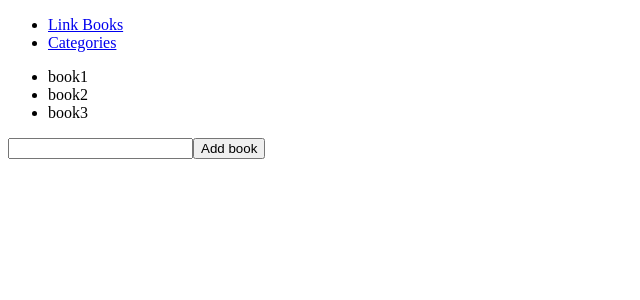
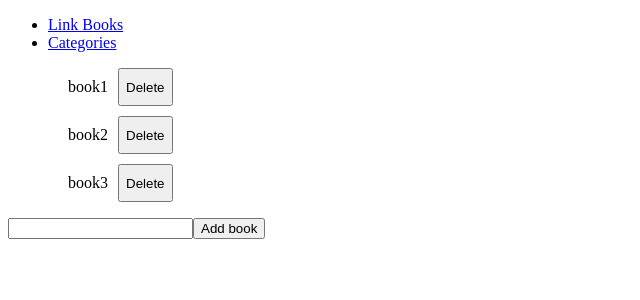
Before and after one commit to andersonlebon/BookStore, a React (Create React App) app: page /books in a window 1280 px wide. Shown: the top 300 px of the page, without its empty margins (0-640 px from the left). Built offline with nearby package versions, Linux system fonts and the light colour scheme.

Commit message:
Add the handleDelet function

```diff
--- a/src/App.js
+++ b/src/App.js
@@ -3,6 +3,7 @@ import { BrowserRouter as Router, Switch, Route } from 'react-router-dom';
 import Books from './components/books';
 import Categories from './components/categories';
 import Header from './components/header';
+import './sass/App.css';
 
 function App() {
   return (
--- a/src/components/books.jsx
+++ b/src/components/books.jsx
@@ -25,13 +25,19 @@ class Books extends Component {
     this.setState({ books });
   };
 
+  handleDelete = (id) => {
+    const { books } = this.state;
+    const booksDel = books.filter((book) => book.id !== id);
+    this.setState({ books: booksDel });
+  };
+
   render() {
     const { books, inputBook } = this.state;
     return (
       <section>
         <ul>
           {books.map((book) => (
-            <Book key={book.id} bookTitle={book.title} />
+            <Book key={book.id} onDelete={this.handleDelete} books={book} />
           ))}
         </ul>
         <form onSubmit={this.handleSubmit}>
--- a/src/components/common/book.jsx
+++ b/src/components/common/book.jsx
@@ -8,13 +8,23 @@ class Book extends Component {
   }
 
   render() {
-    const { bookTitle } = this.props;
-    return <li>{bookTitle}</li>;
+    const { books, onDelete } = this.props;
+
+    return (
+      <li className="book-item">
+        <div>{books.title}</div>
+        <button onClick={() => onDelete(books.id)} type="button">
+          Delete
+        </button>
+      </li>
+    );
   }
 }
 
 Book.propTypes = {
-  bookTitle: PropTypes.string.isRequired,
+  books: PropTypes.shape({ id: PropTypes.number, title: PropTypes.string })
+    .isRequired,
+  onDelete: PropTypes.func.isRequired,
 };
 
 export default Book;
--- /dev/null
+++ b/src/sass/App.css
@@ -0,0 +1,11 @@
+.book-item {
+  display: -webkit-box;
+  display: -ms-flexbox;
+  display: flex;
+  margin: 10px;
+}
+
+.book-item div {
+  margin: 10px;
+}
+/*# sourceMappingURL=App.css.map */
--- /dev/null
+++ b/src/sass/App.scss
@@ -0,0 +1,8 @@
+.book-item {
+  display: flex;
+  margin: 10px;
+
+  div {
+    margin: 10px;
+  }
+}
```
Also changed, not shown: 1 other file (tests, documents, lock files or other folders).
